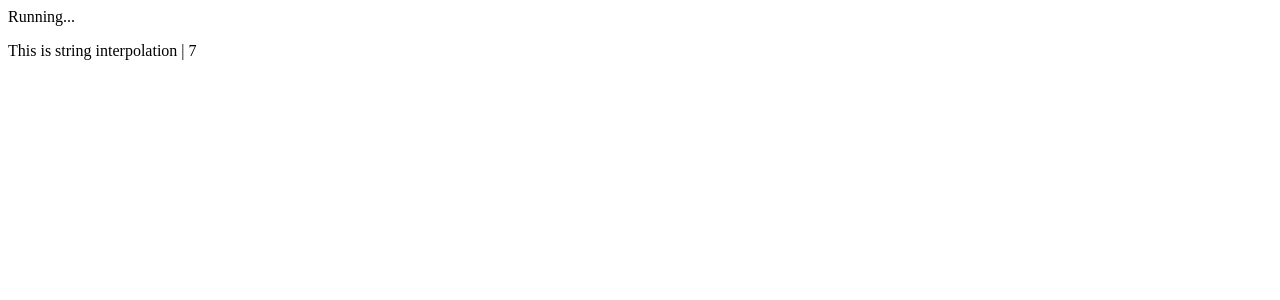
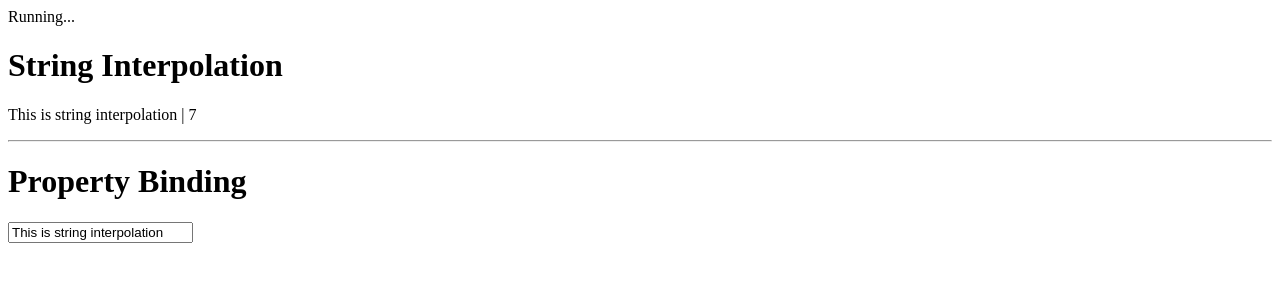
Before and after one commit to leotm/angular-2-app, an Angular app: page / in a window 1280 px wide. Shown: the top 300 px of the page. Built offline with nearby package versions, Linux system fonts and the light colour scheme.

Commit message:
Try property binding

```diff
--- a/src/app/databinding/databinding.component.html
+++ b/src/app/databinding/databinding.component.html
@@ -1,3 +1,7 @@
+<h1>String Interpolation</h1>
 <p>
   {{stringInterpolation}} | {{numberInterpolation}}
 </p>
+<hr>
+<h1>Property Binding</h1>
+<input type="text" [value]="stringInterpolation">
```
